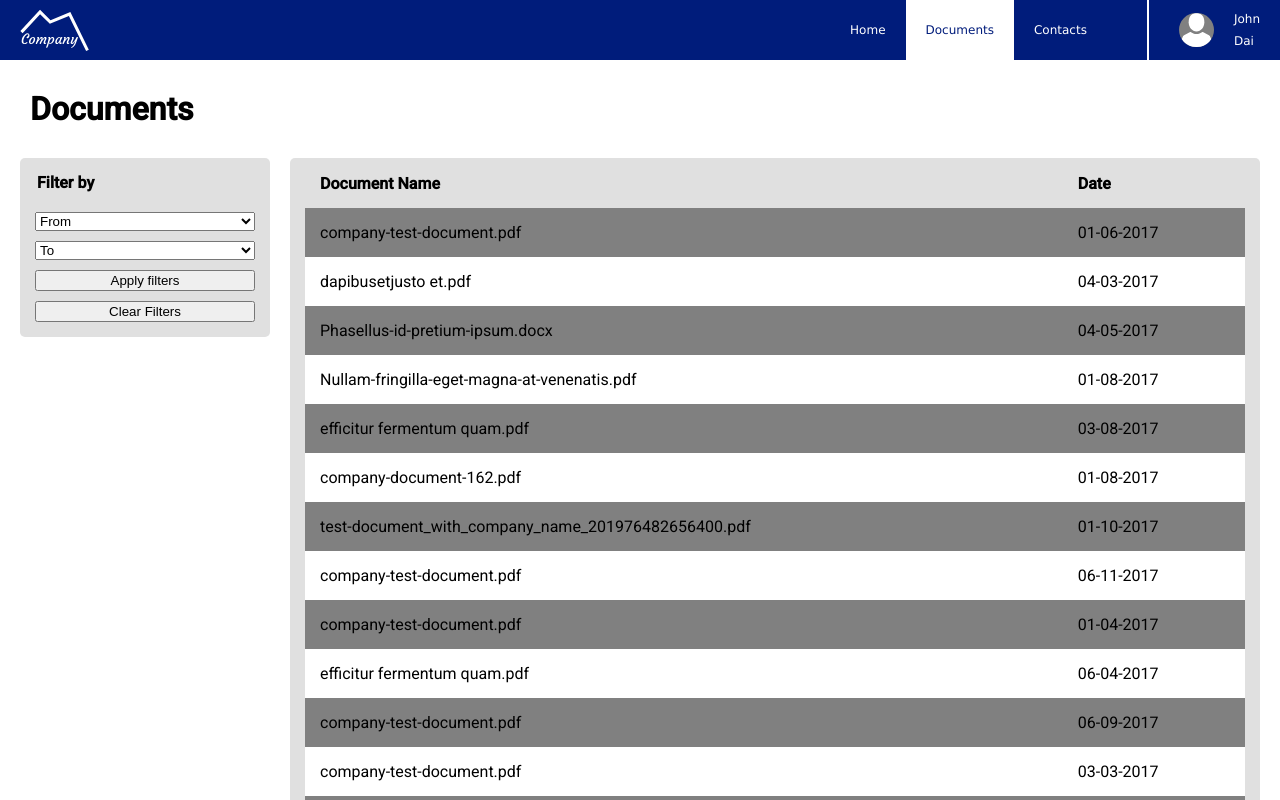
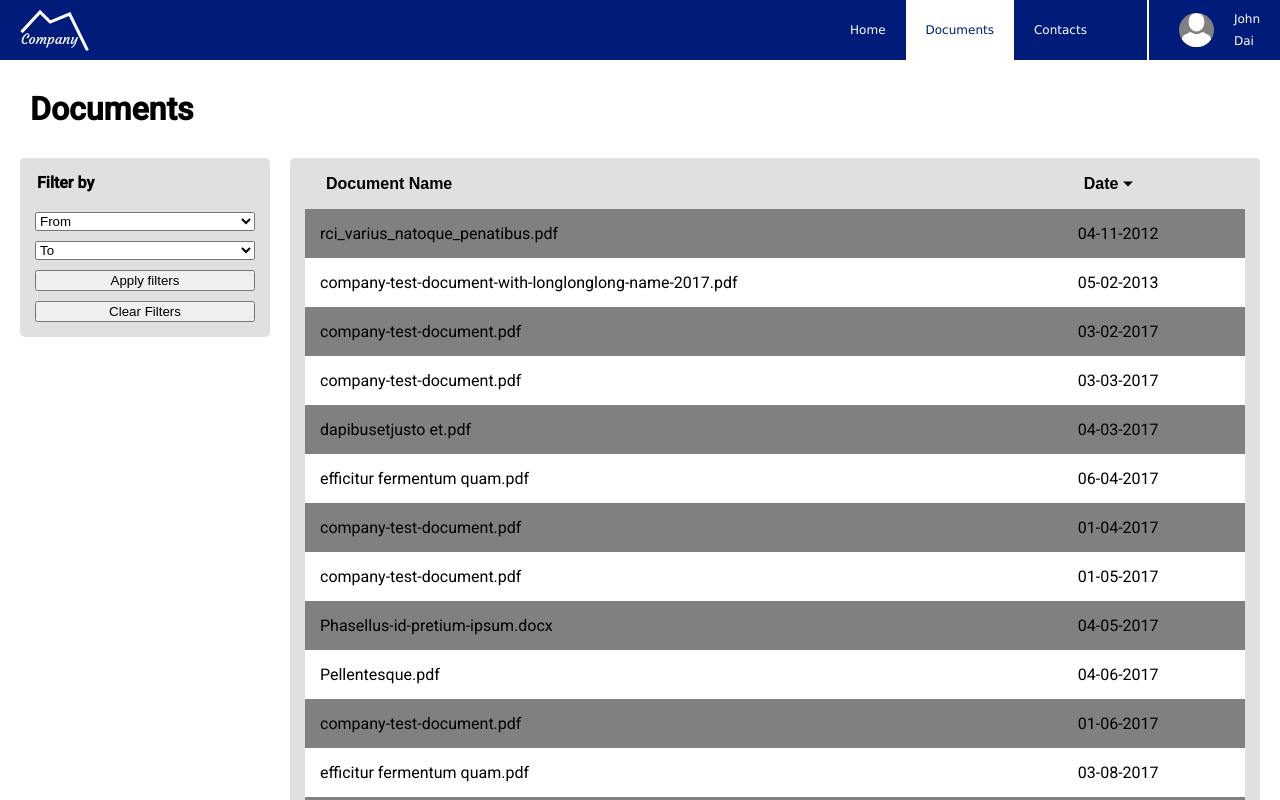
Before and after one commit to maurer2/x-change, a React (Create React App) app: page / in a window 1280 px wide. Shown: the top 800 px of the page. Built offline with nearby package versions, Linux system fonts and the light colour scheme.

Commit message:
Added sort function

```diff
--- a/src/components/App.js
+++ b/src/components/App.js
@@ -1,5 +1,4 @@
 import React, { useState, useEffect } from 'react';
-// import logo from './logo.svg';
 import style from './App.module.scss';
 
 import Header from './Header/Header';
@@ -23,8 +22,21 @@ const filterDocuments = (documents = [], allowedTypes = []) => {
   return filteredDocuments;
 };
 
+const mapDocuments = (documents) => {
+  const mappedDocuments = documents.map((documentEntry) => {
+    const { name, date } = documentEntry;
+
+    return {
+      name,
+      date,
+    };
+  });
+
+  return mappedDocuments;
+};
+
 const fetchData = (url) => {
-  return fetch(url)
+  const data = fetch(url)
     .then((response) => {
       if (response.ok) {
         let jsonResponse;
@@ -43,6 +55,8 @@ const fetchData = (url) => {
     .catch((error) => {
       console.log(error);
     });
+
+  return data;
 };
 
 const getDocuments = () => {
--- a/src/components/Results/Results.js
+++ b/src/components/Results/Results.js
@@ -1,4 +1,4 @@
-import React from 'react';
+import React, { useState } from 'react';
 import PropTypes from 'prop-types';
 
 import style from './Results.module.scss';
@@ -15,11 +15,66 @@ function getSimpleDate(dateString) {
   return newDateString;
 }
 
+const sortResultsByDate = (results) => {
+  const resultsSorted = results.slice(0);
+
+  resultsSorted.sort((entryA, entryB) => {
+    if (entryA.date < entryB.date) {
+      return -1;
+    }
+
+    if (entryA.date > entryB.date) {
+      return 1;
+    }
+
+    return 0;
+  });
+
+  return resultsSorted;
+};
+
+const sortResultsByName = (results) => {
+  const resultsSorted = results.slice(0);
+
+  resultsSorted.sort((entryA, entryB) => entryA.name.localeCompare(entryB.name));
+
+  return resultsSorted;
+};
+
 const Results = ({ resultsList }) => {
+  const [sortByDate, setSortByDate] = useState(true);
+
+  const resultsSortedByDate = sortResultsByDate(resultsList);
+  const resultsSortedByName = sortResultsByName(resultsList);
+
+  const toggleSortByName = () => {
+    setSortByDate(false);
+  };
+
+  const toggleSortByDate = () => {
+    setSortByDate(true);
+  };
+
   const TableHeadRow = () => (
     <tr className={style.tableHeadRow}>
-      <td>Document Name</td>
-      <td>Date</td>
+      <td>
+        <button
+          className={`${style.button} ${sortByDate ? '' : style['button--is-active']}`}
+          type="button"
+          onClick={() => toggleSortByName()}
+        >
+          Document Name
+        </button>
+      </td>
+      <td>
+        <button
+          className={`${style.button} ${sortByDate ? style['button--is-active'] : ''}`}
+          type="button"
+          onClick={() => toggleSortByDate()}
+        >
+          Date
+        </button>
+      </td>
     </tr>
   );
 
@@ -38,7 +93,10 @@ const Results = ({ resultsList }) => {
         <TableHeadRow />
       </thead>
       <tbody>
-        {resultsList.map((entry, index) => (
+        {sortByDate && resultsSortedByDate.map((entry, index) => (
+          <TableBodyRow entry={entry} index={index} key={`tr-${index}`} />
+        ))}
+        {!sortByDate && resultsSortedByName.map((entry, index) => (
           <TableBodyRow entry={entry} index={index} key={`tr-${index}`} />
         ))}
       </tbody>
--- a/src/components/Results/Results.module.scss
+++ b/src/components/Results/Results.module.scss
@@ -11,6 +11,32 @@
   > td {
     padding-bottom: calc(var(--spacing) * 0.75);
     padding-left: calc(var(--spacing) * 0.75);
+
+    .button {
+      appearance: none;
+      border: 0;
+      background: none;
+      font-weight: bold;
+      font-size: 16px;
+    }
+
+    .button--is-active {
+      position: relative;
+      padding-right: 15px;
+
+      &:after {
+        content: '';
+        position: absolute;
+        top: 50%;
+        right: 0;
+        width: 0;
+        height: 0;
+        border-left: 5px solid transparent;
+        border-right: 5px solid transparent;
+        border-top: 5px solid black;
+        transform: translateY(-50%);
+      }
+    }
   }
 }
 
```
